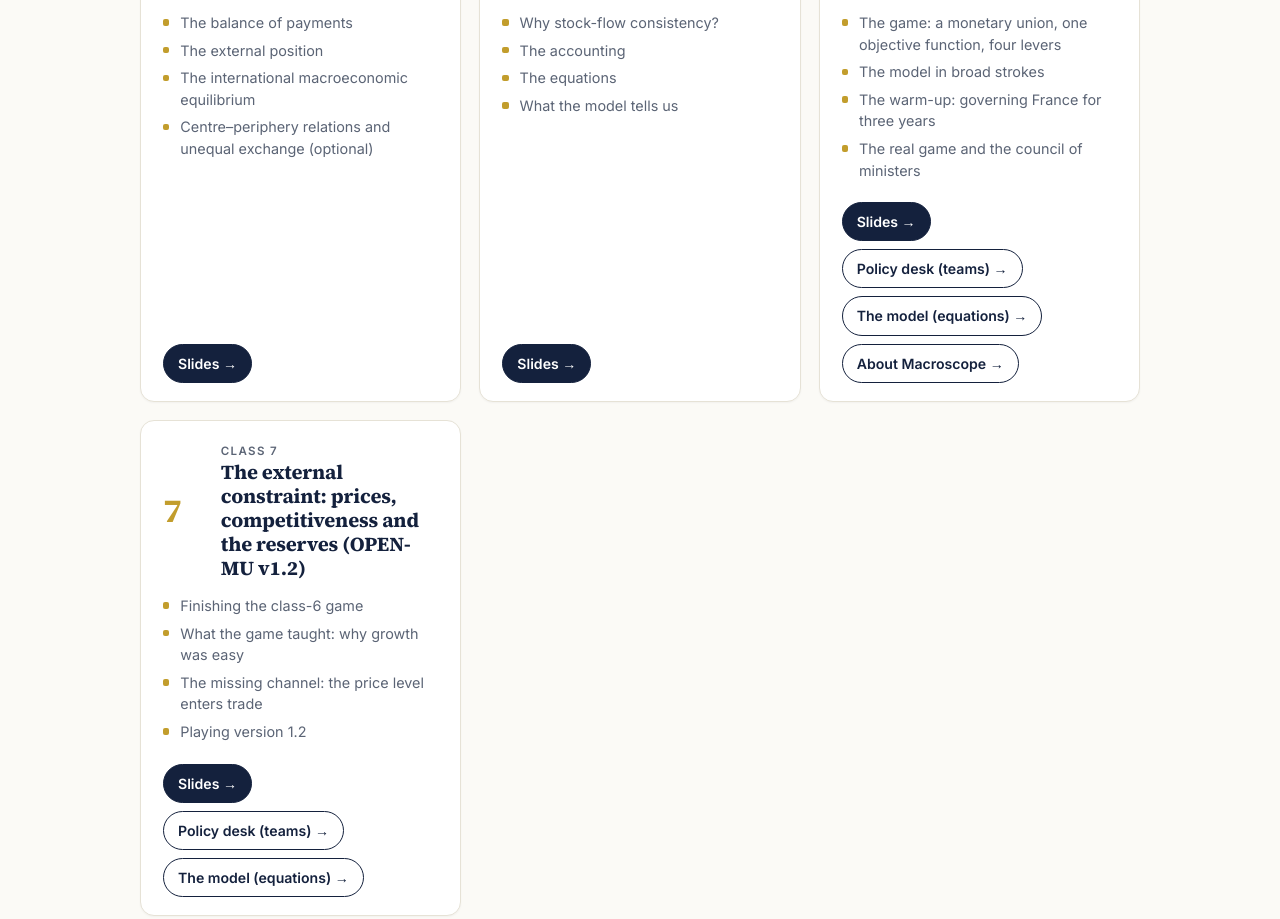
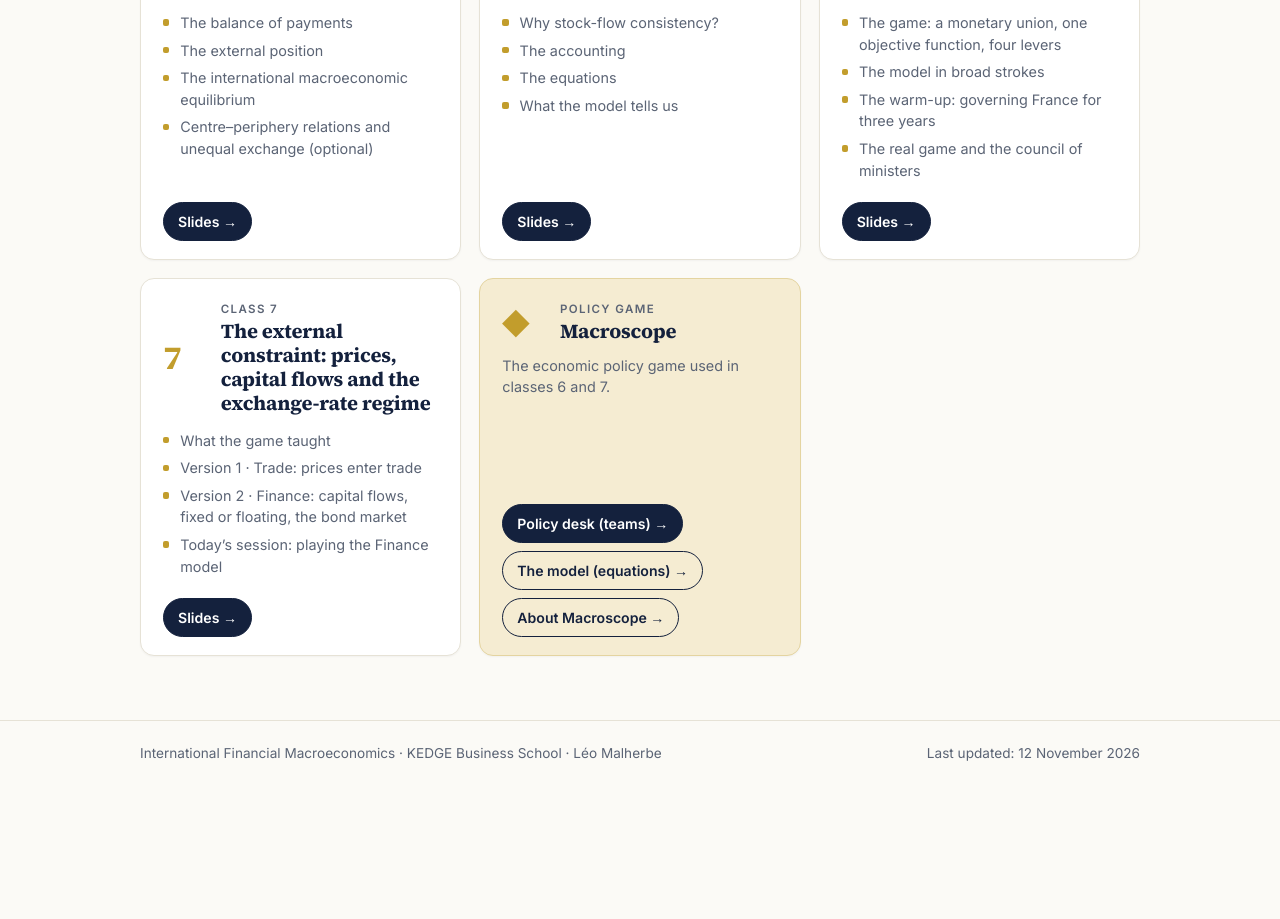
Before and after one commit to leomalherbe/internationalfinancialmacro, a plain HTML site: page index.html in a window 1280 px wide. Shown: the part 913-1832 px from the top of the page. After the commit the page ends 1713 px from the top, so only its background shows below. Drawn offline with Linux system fonts and the light colour scheme.

Commit message:
Add files via upload

```diff
--- a/index.html
+++ b/index.html
@@ -40,6 +40,9 @@ main{padding:44px 0 64px}
 .topics{list-style:none;margin:0;padding:0;font-size:.9rem;color:var(--muted)}
 .topics li{padding:3px 0 3px 1.2em;position:relative}
 .topics li::before{content:"";position:absolute;left:0;top:.72em;width:.45em;height:.45em;border-radius:2px;background:var(--gold)}
+.cls.game{background:var(--gold-soft);border-color:#e4d4a0}
+.cls.game:hover{border-color:var(--gold)}
+.gtext{margin:0;font-size:.9rem;color:var(--muted)}
 .links{display:flex;flex-wrap:wrap;gap:8px;margin-top:auto;padding-top:6px}
 .btn{display:inline-flex;align-items:center;gap:6px;text-decoration:none;font-size:.88rem;font-weight:600;padding:8px 14px;border-radius:999px;border:1.5px solid var(--navy)}
 .btn.primary{background:var(--navy);color:#fff}
@@ -161,28 +164,35 @@ const CLASSES = [
       "The real game and the council of ministers"
     ],
     links: [
-      { label: "Slides", url: "seance6", primary: true },
-      { label: "Policy desk (teams)", url: "https://leomalherbe.github.io/macroscope/desk" },
-      { label: "The model (equations)", url: "https://leomalherbe.github.io/macroscope/model" },
-      { label: "About Macroscope", url: "https://leomalherbe.github.io/macroscope/" }
+      { label: "Slides", url: "seance6", primary: true }
     ]
   },
   {
     n: 7,
-    title: "The external constraint: prices, competitiveness and the reserves (OPEN-MU v1.2)",
+    title: "The external constraint: prices, capital flows and the exchange-rate regime",
     topics: [
-      "Finishing the class-6 game",
-      "What the game taught: why growth was easy",
-      "The missing channel: the price level enters trade",
-      "Playing version 1.2"
+      "What the game taught",
+      "Version 1 · Trade: prices enter trade",
+      "Version 2 · Finance: capital flows, fixed or floating, the bond market",
+      "Today’s session: playing the Finance model"
     ],
     links: [
-      { label: "Slides", url: "seance7", primary: true },
-      { label: "Policy desk (teams)", url: "https://leomalherbe.github.io/macroscope/desk" },
-      { label: "The model (equations)", url: "https://leomalherbe.github.io/macroscope/model" }
+      { label: "Slides", url: "seance7", primary: true }
     ]
   }
 ];
+
+/* Macroscope: the policy game used in classes 6–7 (its own site) */
+const GAME = {
+  title: "Macroscope",
+  text: "The economic policy game used in classes 6 and 7.",
+  links: [
+    { label: "Policy desk (teams)", url: "https://leomalherbe.github.io/macroscope/desk", primary: true },
+    { label: "The model (equations)", url: "https://leomalherbe.github.io/macroscope/model" },
+    { label: "About Macroscope", url: "https://leomalherbe.github.io/macroscope/" }
+  ]
+};
+
 const esc = s => String(s).replace(/[&<>"]/g, c => ({'&':'&amp;','<':'&lt;','>':'&gt;','"':'&quot;'}[c]));
 const box = document.getElementById('classes');
 box.innerHTML = CLASSES.map(c => `
@@ -194,7 +204,16 @@ box.innerHTML = CLASSES.map(c => `
     <ul class="topics">${c.topics.map(t => `<li>${esc(t)}</li>`).join('')}</ul>
     <div class="links">${c.links.map(l =>
       `<a class="btn ${l.primary ? 'primary' : 'ghost'}" href="${esc(l.url)}">${esc(l.label)} →</a>`).join('')}</div>
-  </article>`).join('');
+  </article>`).join('') + `
+  <article class="cls game">
+    <div class="top">
+      <div class="num">◆</div>
+      <div><div class="lbl">Policy game</div><h3>${esc(GAME.title)}</h3></div>
+    </div>
+    <p class="gtext">${esc(GAME.text)}</p>
+    <div class="links">${GAME.links.map(l =>
+      `<a class="btn ${l.primary ? 'primary' : 'ghost'}" href="${esc(l.url)}">${esc(l.label)} →</a>`).join('')}</div>
+  </article>`;
 document.getElementById('count').textContent = CLASSES.length + (CLASSES.length > 1 ? ' classes online' : ' class online');
 </script>
 </body>
```
